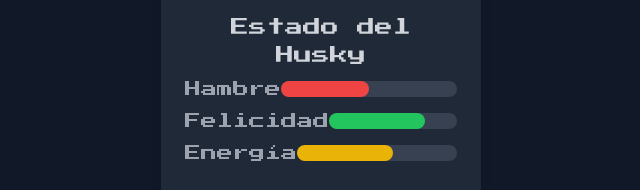
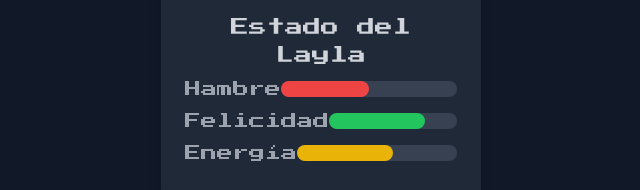
Before and after one commit to Elimandro/Layla, a plain HTML site: page index.html in a window 1280 px wide. Shown: the part 513-703 px from the top of the page, 319-959 px from the left. Drawn offline with nearby package versions, Linux system fonts and the light colour scheme.

Commit message:
Update index.html

```diff
--- a/index.html
+++ b/index.html
@@ -130,7 +130,7 @@
    </div>
    <div class="text-center">
     <p class="text-lg text-gray-300 mb-2">
-     Estado del Husky
+     Estado del Layla
     </p>
     <div class="flex justify-between items-center mb-2">
      <span class="text-gray-400">
```
